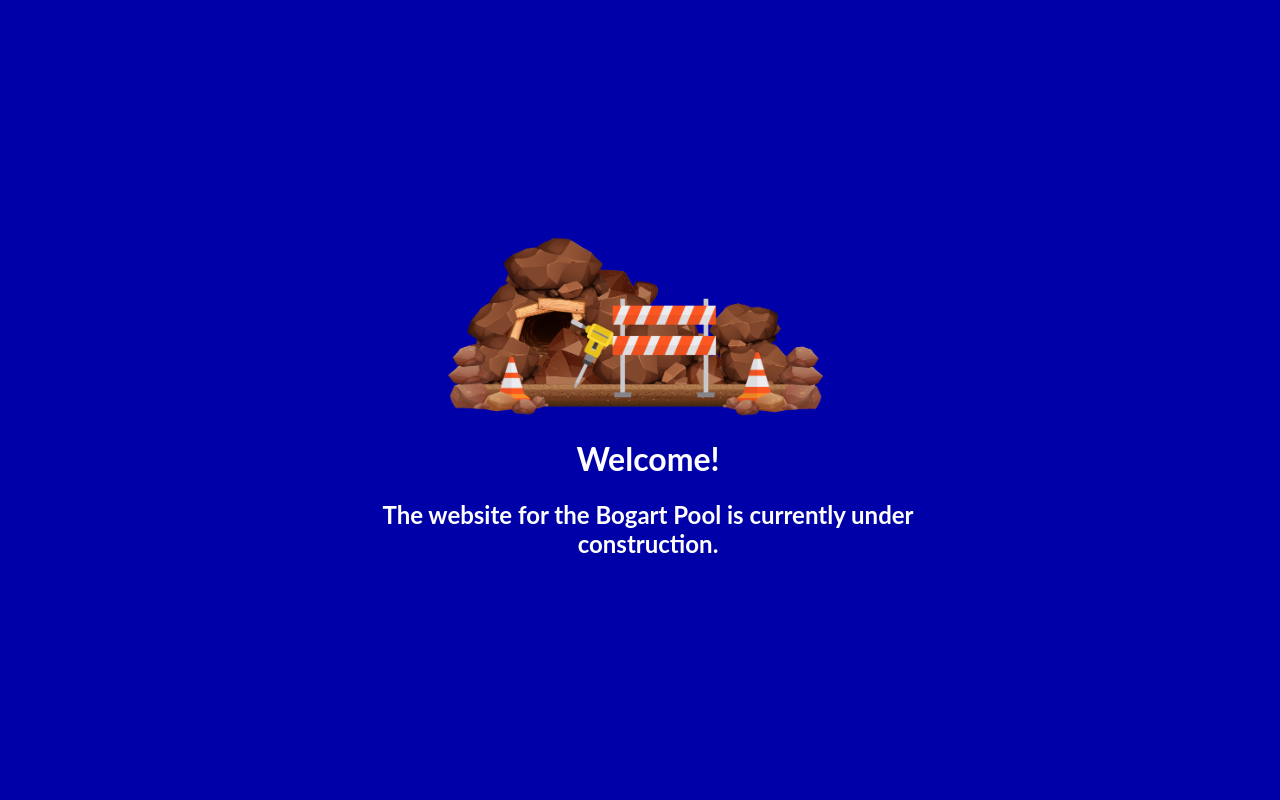
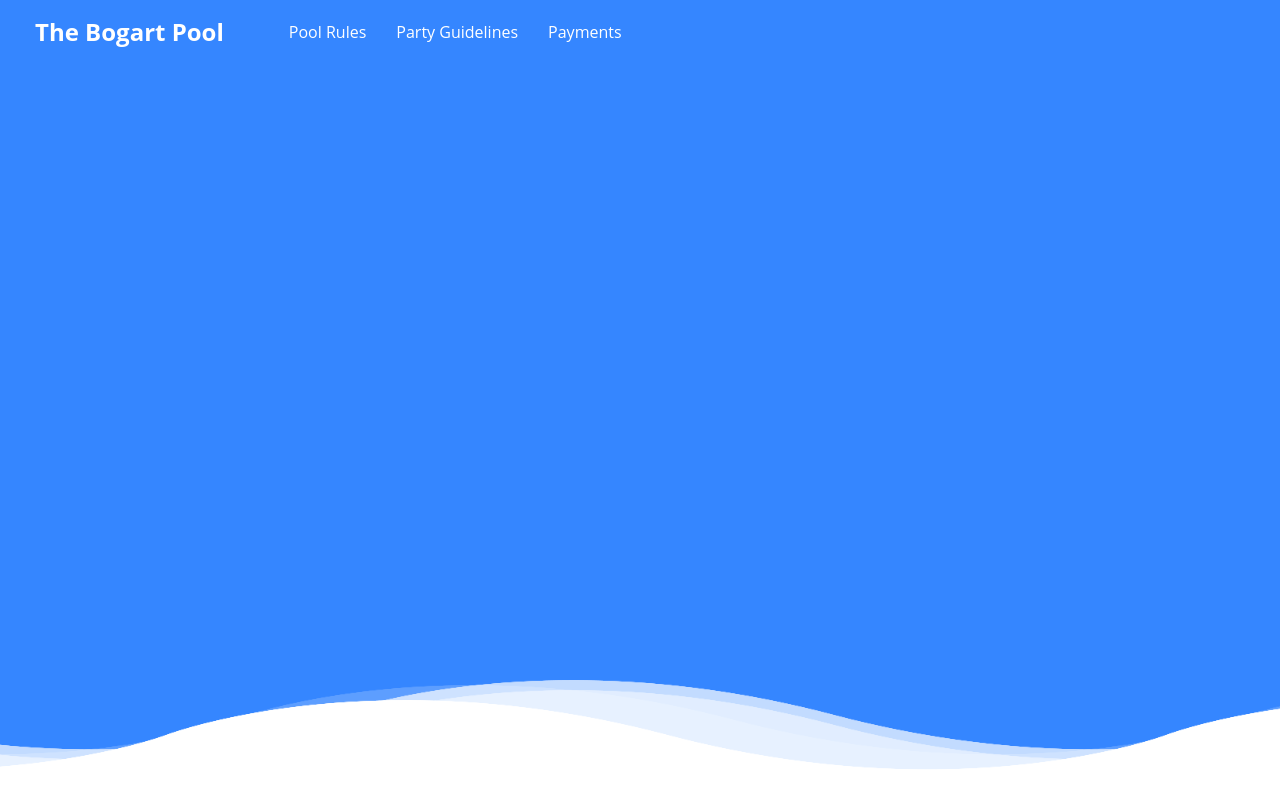
Before and after one commit to TreyTiller/Bogart-pool, a plain HTML site: page index.html in a window 1280 px wide. Drawn offline with Linux system fonts and the light colour scheme.

Commit message:
Homepage set up with animation, button styling, and navigation

```diff
--- a/index.html
+++ b/index.html
@@ -8,11 +8,30 @@
     <title>The Bogart Pool</title>
   </head>
   <body>
-    <div>
+    <!-- <div class="construction">
       <img src="img/Under Construction.png" class="construction_img" />
       <h1>Welcome!</h1>
       <h2>The website for the Bogart Pool is currently under construction.</h2>
       </p>
-    </div>
+    </div> -->
+
+    <main role="main">
+      <nav>
+        <h1 class="logo">The Bogart Pool</h1>
+        <ul class="nav">
+          <a href=""><li class="nav_item">Pool Rules</li></a>
+          <a href=""><li class="nav_item">Party Guidelines</li></a>
+          <a href=""><li class="nav_item">Payments</li></a>
+        </ul>
+      </nav>
+
+      <!-- <div class="button">
+        <button class="ripple">Button</button>
+      </div> -->
+      <div class="wave wave1"></div>
+      <div class="wave wave2"></div>
+      <div class="wave wave3"></div>
+      <div class="wave wave4"></div>
+    </main>
   </body>
 </html>
--- a/main.css
+++ b/main.css
@@ -1,4 +1,6 @@
-* {
+/*UUNDER CONSTRUCTION STYLING*/
+
+/* * {
     box-sizing: border-box;
     font-family: "Lato", sans-serif, Helvetica, sans-serif;
     text-align: center;
@@ -34,4 +36,145 @@
         transform: translateX(-50%) translateY(-50%);
     }
 
+  } */
+
+
+  * {
+      box-sizing: border-box;
+      margin: 0px;
+      padding: 0px;
+      font-family: 'Open Sans', 'Helvetica Neue', sans-serif;
   }
+
+  main {
+      position: relative;
+      width: 100%;
+      height: 100vh;
+      background: #3586ff;
+      overflow: hidden;
+  }
+
+  nav {
+      display: flex;
+      flex-direction: row;
+      margin-left: 5px;
+      margin-right: 5px;
+      margin-top: 15px;
+  }
+
+  .logo {
+      margin-right: 50px;
+      margin-left: 30px;
+      color: white;
+  }
+
+  .nav {
+      display: flex;
+      flex-direction: row;
+      align-items: center;
+      list-style: none;
+  }
+
+  .nav_item {
+      margin-left: 15px;
+      margin-right: 15px;
+      text-decoration: none;
+      color: white;
+  }
+
+  a {
+      text-decoration: none;
+  }
+
+  .button {
+      display: flex;
+      justify-content: center;
+      margin-top: 200px;
+  }
+
+  .ripple {
+    background-position: center;
+    transition: background 0.8s;
+  }
+  .ripple:hover {
+    background: #47a7f5 radial-gradient(circle, transparent 1%, #47a7f5 1%) center/15000%;
+  }
+  .ripple:active {
+    background-color: #6eb9f7;
+    background-size: 100%;
+    transition: background 0s;
+  }
+
+  /* Button style */
+  button {
+    border: none;
+    border-radius: 2px;
+    padding: 12px 18px;
+    font-size: 16px;
+    text-transform: uppercase;
+    cursor: pointer;
+    color: white;
+    background-color: #2196f3;
+    box-shadow: 0 0 4px #999;
+    outline: none;
+  }
+
+  main .wave {
+      position: absolute;
+      bottom: 0;
+      left: 0;
+      width: 100%;
+      height: 100px;
+      background: url(img/wave.png);
+      background-size: 1000px 100px;
+  }
+
+  main .wave.wave1 {
+      animation: animate 30s linear infinite;
+      z-index: 1000;
+      opacity: 1;
+      animation-delay: 0s;
+      bottom: 0;
+  }
+
+  main .wave.wave2 {
+    animation: animate2 15s linear infinite;
+    z-index: 999;
+    opacity: 0.5;
+    animation-delay: -5s;
+    bottom: 10px;
+}
+
+main .wave.wave3 {
+    animation: animate 30s linear infinite;
+    z-index: 998;
+    opacity: .2;
+    animation-delay: -2s;
+    bottom: 15px;
+}
+
+main .wave.wave4 {
+    animation: animate2 15s linear infinite;
+    z-index: 997;
+    opacity: .7;
+    animation-delay: -5s;
+    bottom: 20px;
+}
+
+  @keyframes animate {
+      0% {
+          background-position-x: 0;
+      }
+      100% {
+          background-position-x: 1000px;
+      }
+  }
+
+  @keyframes animate2 {
+    0% {
+        background-position-x: 0;
+    }
+    100% {
+        background-position-x: -1000px;
+    }
+}
```
Also changed, not shown: img/wave.png (added).
